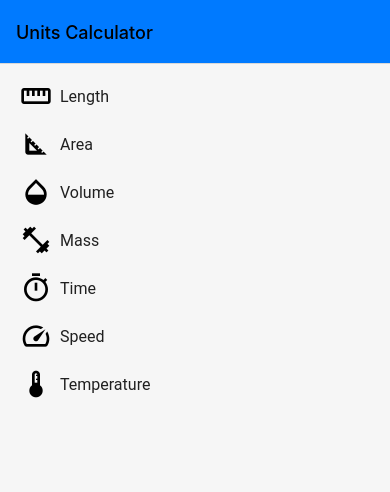
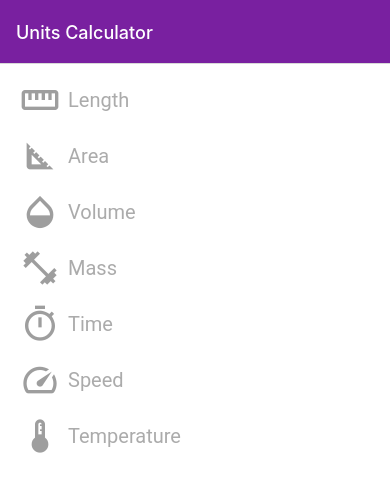
Before and after one commit to michaltkacz/units-calculator-react-native, a React Native app: screen / in a window 390 px wide. Shown: the top 492 px of the page. Built offline with nearby package versions, Linux system fonts and the light colour scheme.

Commit message:
unify styles

```diff
--- a/App.tsx
+++ b/App.tsx
@@ -11,21 +11,38 @@ import {
 
 import RootStackScreen from './src/stacks/RootStackScreen';
 
-const CombinedDefaultTheme = {
-  ...NavigationDefaultTheme,
+// const CombinedDefaultTheme = {
+//   ...NavigationDefaultTheme,
+//   colors: {
+//     ...NavigationDefaultTheme.colors,
+//     ...PaperDefaultTheme.colors,
+//     card: NavigationDefaultTheme.colors.primary,
+//   },
+// };
+
+const PaperTheme = {
   ...PaperDefaultTheme,
   colors: {
+    ...PaperDefaultTheme.colors,
+    text: '#9e9e9e',
+  },
+};
+
+const NavigationTheme = {
+  ...NavigationDefaultTheme,
+  colors: {
     ...NavigationDefaultTheme.colors,
-    ...PaperDefaultTheme.colors,
-    card: NavigationDefaultTheme.colors.primary,
+    card: '#7920a0',
+    text: '#ffffff',
+    background: '#ffffff',
   },
 };
 
 export default function App() {
   return (
-    <PaperProvider theme={CombinedDefaultTheme}>
+    <PaperProvider theme={PaperTheme}>
       <SafeAreaProvider>
-        <NavigationContainer theme={CombinedDefaultTheme}>
+        <NavigationContainer theme={NavigationTheme}>
           <RootStackScreen />
         </NavigationContainer>
       </SafeAreaProvider>
--- a/src/screens/CalculatorScreen.tsx
+++ b/src/screens/CalculatorScreen.tsx
@@ -82,7 +82,6 @@ const CalculatorScreen: React.FC<RootStackCalculatorProps> = ({ route }) => {
           />
           <View style={styles.unitDropDown}>
             <DropDown
-              label='Base Unit'
               mode='flat'
               visible={showDropDown}
               showDropDown={() => setShowDropDown(true)}
@@ -105,17 +104,9 @@ const CalculatorScreen: React.FC<RootStackCalculatorProps> = ({ route }) => {
               <List.Item
                 key={`unit-row-${index}`}
                 title={calculateValue(baseUnitName, unit.name)}
-                titleStyle={{ textAlign: 'right' }}
+                titleStyle={styles.listItemValue}
                 right={() => (
-                  <Text
-                    style={{
-                      minWidth: 130,
-                      textAlignVertical: 'center',
-                      paddingLeft: 16,
-                    }}
-                  >
-                    {unit.name}
-                  </Text>
+                  <Text style={styles.listItemUnit}>{unit.name}</Text>
                 )}
               ></List.Item>
             );
@@ -129,12 +120,22 @@ const CalculatorScreen: React.FC<RootStackCalculatorProps> = ({ route }) => {
 export default CalculatorScreen;
 
 const styles = StyleSheet.create({
-  inputView: { flexDirection: 'row', padding: 4 },
+  inputView: { flexDirection: 'row' },
 
   unitValueInput: {
     flex: 7,
+    textAlign: 'right',
+    color: '#000000',
   },
   unitDropDown: {
     flex: 3,
+    color: '#000000',
+  },
+  listItemValue: { textAlign: 'right' },
+  listItemUnit: {
+    minWidth: 130,
+    textAlignVertical: 'center',
+    paddingLeft: 16,
+    color: '#9e9e9e',
   },
 });
--- a/src/screens/CategoriesScreen.tsx
+++ b/src/screens/CategoriesScreen.tsx
@@ -5,6 +5,8 @@ import Icon from 'react-native-vector-icons/MaterialIcons';
 
 import { RootStackCategoriesProps, Routes } from '../stacks/RootStackScreen';
 import { UnitsCategories } from '../data/unitsSchema';
+
+const greyColor = '#9e9e9e';
 
 const CategoriesScreen: React.FC<RootStackCategoriesProps> = ({
   navigation,
@@ -16,7 +18,11 @@ const CategoriesScreen: React.FC<RootStackCategoriesProps> = ({
           titleStyle={styles.listItemTitle}
           title={UnitsCategories.Length}
           left={() => (
-            <Icon name='straighten' color='#000' style={styles.listItemIcon} />
+            <Icon
+              name='straighten'
+              color={greyColor}
+              style={styles.listItemIcon}
+            />
           )}
           onPress={() =>
             navigation.navigate(Routes.Calculator, {
@@ -28,7 +34,11 @@ const CategoriesScreen: React.FC<RootStackCategoriesProps> = ({
           titleStyle={styles.listItemTitle}
           title={UnitsCategories.Area}
           left={() => (
-            <Icon name='square-foot' color='#000' style={styles.listItemIcon} />
+            <Icon
+              name='square-foot'
+              color={greyColor}
+              style={styles.listItemIcon}
+            />
           )}
           onPress={() =>
             navigation.navigate(Routes.Calculator, {
@@ -40,7 +50,11 @@ const CategoriesScreen: React.FC<RootStackCategoriesProps> = ({
           titleStyle={styles.listItemTitle}
           title={UnitsCategories.Volume}
           left={() => (
-            <Icon name='opacity' color='#000' style={styles.listItemIcon} />
+            <Icon
+              name='opacity'
+              color={greyColor}
+              style={styles.listItemIcon}
+            />
           )}
           onPress={() =>
             navigation.navigate(Routes.Calculator, {
@@ -54,7 +68,7 @@ const CategoriesScreen: React.FC<RootStackCategoriesProps> = ({
           left={() => (
             <Icon
               name='fitness-center'
-              color='#000'
+              color={greyColor}
               style={styles.listItemIcon}
             />
           )}
@@ -68,7 +82,7 @@ const CategoriesScreen: React.FC<RootStackCategoriesProps> = ({
           titleStyle={styles.listItemTitle}
           title={UnitsCategories.Time}
           left={() => (
-            <Icon name='timer' color='#000' style={styles.listItemIcon} />
+            <Icon name='timer' color={greyColor} style={styles.listItemIcon} />
           )}
           onPress={() =>
             navigation.navigate(Routes.Calculator, {
@@ -80,7 +94,7 @@ const CategoriesScreen: React.FC<RootStackCategoriesProps> = ({
           titleStyle={styles.listItemTitle}
           title={UnitsCategories.Speed}
           left={() => (
-            <Icon name='speed' color='#000' style={styles.listItemIcon} />
+            <Icon name='speed' color={greyColor} style={styles.listItemIcon} />
           )}
           onPress={() =>
             navigation.navigate(Routes.Calculator, {
@@ -94,7 +108,7 @@ const CategoriesScreen: React.FC<RootStackCategoriesProps> = ({
           left={() => (
             <Icon
               name='device-thermostat'
-              color='#000'
+              color={greyColor}
               style={styles.listItemIcon}
             />
           )}
@@ -114,6 +128,7 @@ export default CategoriesScreen;
 const styles = StyleSheet.create({
   listItemTitle: {
     textTransform: 'capitalize',
+    fontSize: 20,
   },
-  listItemIcon: { fontSize: 32, paddingLeft: 12 },
+  listItemIcon: { fontSize: 40, paddingLeft: 12 },
 });
```
